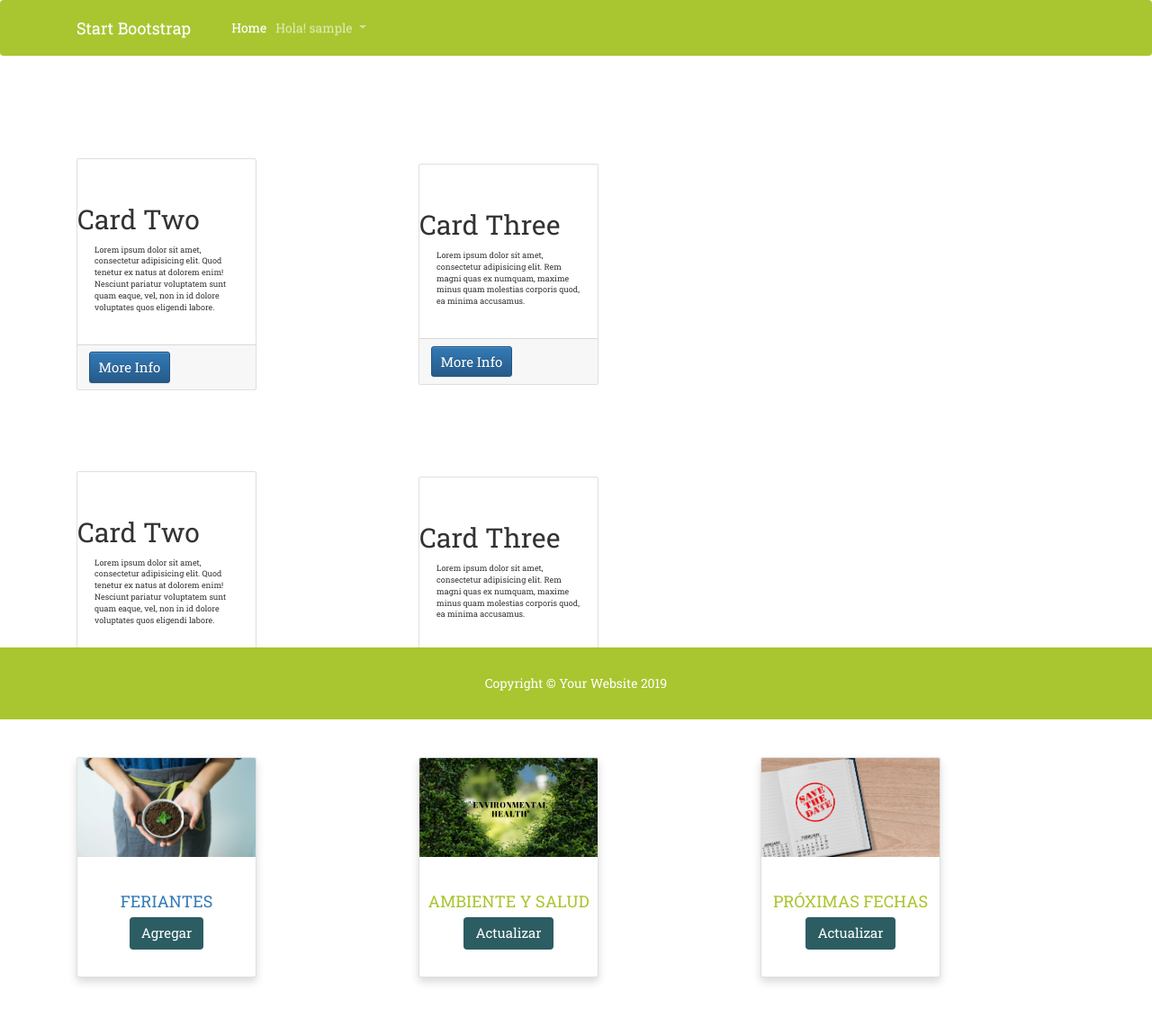
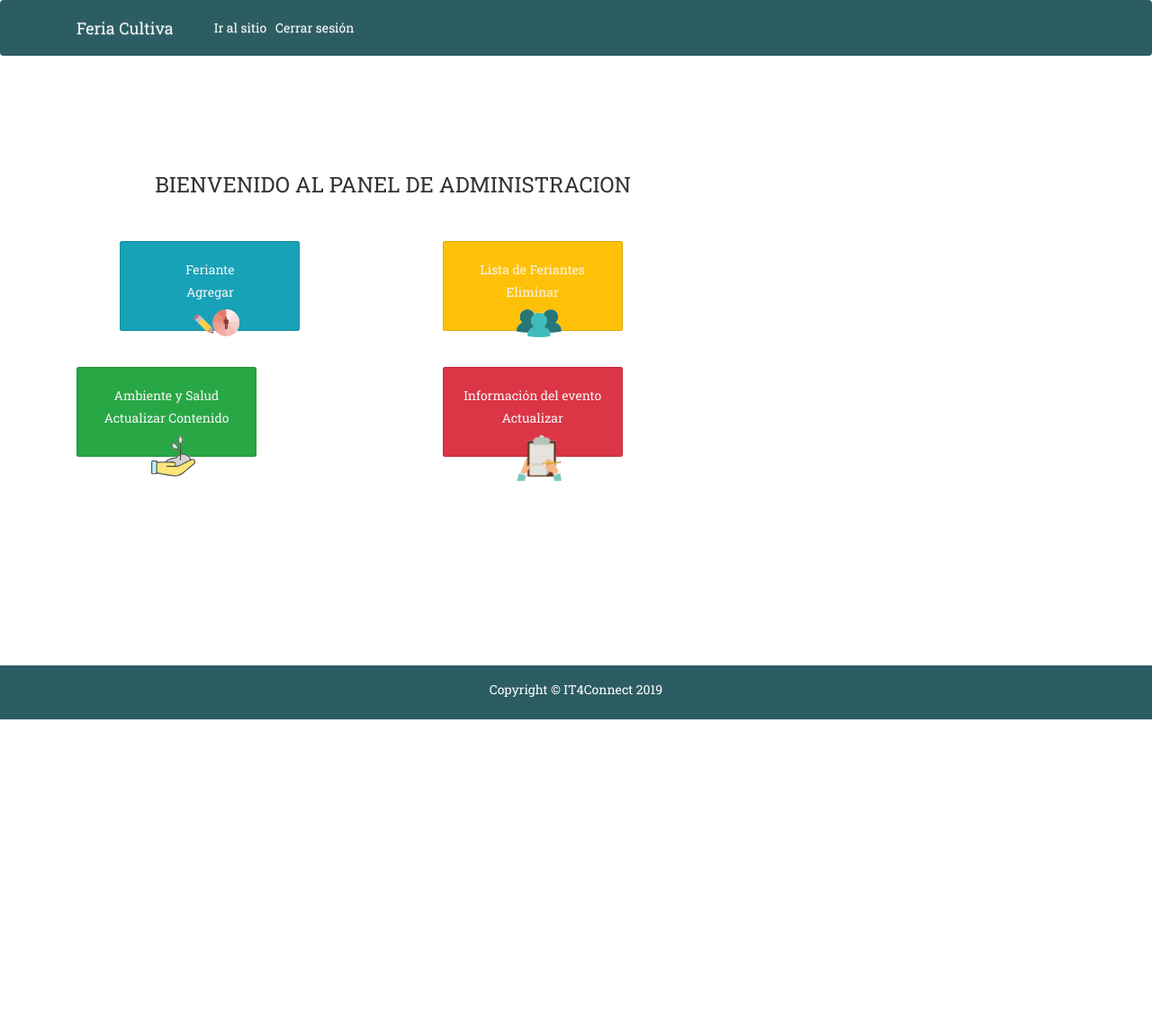
Before and after one commit to EmaRuidiaz/Cecual, a Django app: page /administrador/ in a window 1280 px wide. Shown: the whole page at 90% size. After the commit the page ends 800 px from the top, so only its background shows below. Run offline with Django 3.2, Linux system fonts and the light colour scheme; the visitor is signed in with stand-in values (Sample User, id 1); parts of the project's set-up code (start-up, migrations or seed data) failed here and were passed over; some libraries are stand-ins or nearby versions.

Commit message:
Seccion administrador arreglado

```diff
--- a/feriacultiva/apps/evento/urls.py
+++ b/feriacultiva/apps/evento/urls.py
@@ -8,6 +8,8 @@ urlpatterns = [
 
     path('', views.ListarEventos.as_view(), name="listarEventos"),
 
+    path('ActualizarEvento', views.ListarEventosAdmin.as_view(), name="listarEventosAdmin"),
+
     path('agregarevento', views.AgregarEvento.as_view(), name="agregarEvento"),
 
     path('detalleevento/<int:pk>', views.DetalleEvento.as_view(), name="detalleEvento"),
--- a/feriacultiva/apps/evento/views.py
+++ b/feriacultiva/apps/evento/views.py
@@ -10,6 +10,10 @@ from django.urls import reverse_lazy
 class ListarEventos(ListView):
 	model = Evento
 	template_name = 'evento/listarEventos.html'
+
+class ListarEventosAdmin(ListView):
+	model = Evento
+	template_name = 'evento/listarEventosAdmin.html'
 
 class AgregarEvento(LoginRequiredMixin,CreateView): #Vistas basadas en clases
 	model = Evento
--- a/feriacultiva/apps/publicaciones/urls.py
+++ b/feriacultiva/apps/publicaciones/urls.py
@@ -7,6 +7,7 @@ app_name = "publicacion"
 urlpatterns = [
 
     path('', views.ListarPublicaciones.as_view(), name="listarPublicaciones"),
+    path('GestionPublicaciones', views.ListarPublicaciones.as_view(), name="listarPublicacionesAdmin"),
 
     path('agregarpublicacion', views.AgregarPublicacion.as_view(), name="agregarPublicacion"),
 
--- a/feriacultiva/apps/publicaciones/views.py
+++ b/feriacultiva/apps/publicaciones/views.py
@@ -10,6 +10,10 @@ from django.urls import reverse_lazy
 class ListarPublicaciones(ListView):
 	model = Publicacion
 	template_name = 'Publicacion/listarPublicaciones.html'
+
+class ListarPublicaciones(ListView):
+	model = Publicacion
+	template_name = 'Publicacion/listarPublicacionesAdmin.html'
 
 class AgregarPublicacion(LoginRequiredMixin,CreateView): #Vistas basadas en clases
 	model = Publicacion
--- a/feriacultiva/statics/css/admin.css
+++ b/feriacultiva/statics/css/admin.css
@@ -1,66 +1,39 @@
-.masthead {
-  min-height: 100px;
-  background-size: cover;
-  background-position: center;
-  background-repeat: no-repeat;
+.title {
   font-family: 'Roboto Slab', serif;
+
 }
-
-#titulo {
-  font-size: 40px;
-  color: #F5F5F5;
-}
-
-section {
-  padding-top: 5%;
-  padding-bottom: 5%;
-}
-.btn {
-  font-family: 'Roboto Slab', serif;
-  background-color: #2c5d63;
-  color: #fff;
-  font-size: 15px;
-}
-
-.btn:hover {
-  background-color: #fff;
-}
-
 /* cards */
 
 .card {
     width: 20rem;
+    height: 10rem;
+    margin: 40px;
 }
 
-.card:hover {
-    box-shadow: 5px 10px 20px 1px rgba(0,0,0,0.253) !important;
-}
+.card-text {
+ color: #f5f5f5;
+ font-family: 'Roboto Slab', serif;
+ margin-top: 0px;
 
-.card-body {
-    padding: 3rem 0 !important;
-}
-.card-text {
-    font-size: 0.9rem;
-    padding: 0.4rem 1.9rem;
 }
 
 .card-titulo {
-  color: #a9c52f;
+  color: #f5f5f5;
   font-family: 'Roboto Slab', serif;
+  margin-bottom: 0px;
 }
+.card-img {
+  margin-top: 75px;
+  margin-left: 15px;
+  width: 25%;
+}
+.contenidoCard {
+  color: #f5f5f5;
+  font-family: 'Roboto Slab', serif;
 
-.container-fluid .row {
-    padding-top: 3rem;
 }
-.overflow {
-    overflow: hidden;
+.nav-link {
+  color: #f5f5f5;
+  font-family: 'Roboto Slab', serif;
+
 }
-
- .card-img-top {
-     transform: scale(1);
-     transition: transform 0.5s ease;
- }
-
- .card-img-top:hover {
-     transform: scale(1.3);
- }
--- a/feriacultiva/templates/administrador.html
+++ b/feriacultiva/templates/administrador.html
@@ -30,163 +30,106 @@
 
   <body style='font-family: "Roboto Slab", serif;'>
 
+<header>
 <!--navbar admin-->
-<nav class="navbar navbar-expand-lg navbar-dark bg fixed-top" style="background-color: #a9c52f;">
+  <nav class="navbar navbar-expand-lg fixed-top" style="background-color: #2c5d63;">
     <div class="container">
-      <a class="navbar-brand" href="#">Start Bootstrap</a>
+      <a class="navbar-brand" style="color: #f5f5f5;" href="{% url 'start' %}">Feria Cultiva</a>
       <button class="navbar-toggler" type="button" data-toggle="collapse" data-target="#navbarResponsive" aria-controls="navbarResponsive" aria-expanded="false" aria-label="Toggle navigation">
         <span class="navbar-toggler-icon"></span>
       </button>
       <div class="collapse navbar-collapse" id="navbarResponsive">
         <ul class="navbar-nav ml-auto">
-          <li class="nav-item active">
-            <a class="nav-link" href="#">Home
+          <li class="nav-item">
+            <a class="nav-link" href="{% url 'start' %}">Ir al sitio
               <span class="sr-only">(current)</span>
             </a>
           </li>
-          <li class="nav-item dropdown">
+          <li class="nav-item">
                 {% if user.is_authenticated %}
-                <a class="nav-link dropdown-toggle" href="#" id="navbarDropdownMenuLink" role="button" data-toggle="dropdown" aria-haspopup="true" aria-expanded="false">
-                  Hola! {{user.username}}
-                </a>
-                <div class="dropdown-menu" aria-labelledby="navbarDropdownMenuLink">
-                  <a class="dropdown-item" href="{% url 'logout' %}">Cerrar sesión</a>
-                </div>
+             <a class="nav-link" href="{% url 'logout' %}">Cerrar sesión</a>
                 {% endif %}
             </li>
         </ul>
       </div>
     </div>
   </nav>
+  </header>
+
+  <section style="padding: 15px; margin-bottom: 75px;">
 
 
-<section>
-    <div class="container">
+    <div class="container-fluid">
 
-    <!-- Heading Row -->
-    <div class="row align-items-center my-5">
+      <div class="col-lg-8 mx-auto" style="padding-top: 75px;">
 
+        <div class="row">
+          <div class="title mx-auto">
+           <h3> BIENVENIDO AL PANEL DE ADMINISTRACION</h3>
+          </div>
 
+          <div class="col-lg-6 col-xs-12 text-center">
 
-      <div class="col-md-4 mb-5">
-        <div class="card h-100">
-          <div class="card-body">
-            <h2 class="card-title">Card Two</h2>
-            <p class="card-text">Lorem ipsum dolor sit amet, consectetur adipisicing elit. Quod tenetur ex natus at dolorem enim! Nesciunt pariatur voluptatem sunt quam eaque, vel, non in id dolore voluptates quos eligendi labore.</p>
+            <div class="card bg-info mx-auto">
+            <a href="{% url 'feriante:agregar' %}" class="contenidoCard">
+              <img src="{% static 'img/feriante.png' %}" class="card-img w-25" alt="...">
+                <div class="card-img-overlay">
+                  <h5 class="card-title">Feriante</h5>
+                  <p class="card-text">Agregar</p>
                 </div>
-          <div class="card-footer">
-            <a href="#" class="btn btn-primary btn-sm">More Info</a>
+              </a>
             </div>
+
+            <div class="card bg-success">
+              <a href="{% url 'publicacion:listarPublicacionesAdmin' %}" class="contenidoCard">
+              <img src="{% static 'img/ambienteSalud.png' %}" class="card-img" alt="...">
+                <div class="card-img-overlay">
+                  <h5 class="card-title">Ambiente y Salud</h5>
+                  <p class="card-text">Actualizar Contenido</p>
                 </div>
+              </a>
             </div>
-      <!-- /.col-md-4 -->
-      <div class="col-md-4 mb-5">
-        <div class="card h-100">
-          <div class="card-body">
-            <h2 class="card-title">Card Three</h2>
-            <p class="card-text">Lorem ipsum dolor sit amet, consectetur adipisicing elit. Rem magni quas ex numquam, maxime minus quam molestias corporis quod, ea minima accusamus.</p>
-          </div>
-          <div class="card-footer">
-            <a href="#" class="btn btn-primary btn-sm">More Info</a>
-          </div>
-        </div>
-      </div>
-      <!-- /.col-md-4 -->
 
           </div>
-    <!-- /.row -->
+
+          <div class="col-lg-6 col-xs-12 text-center">
+
+            <div class="card bg-warning">
+              <a href="{% url 'feriante:listarFeriantes' %}" class="contenidoCard">
+              <img src="{% static 'img/ferianteslistar.png' %}" class="card-img w-25" alt="...">
+                <div class="card-img-overlay">
+                  <h5 class="card-title">Lista de Feriantes</h5>
+                  <p class="card-text">Eliminar</p>
                 </div>
-  <!-- /.container -->
-    <div class="container">
+              </a>
+            </div>
 
-    <!-- Heading Row -->
-    <div class="row align-items-center my-5">
-
-
-
-      <div class="col-md-4 mb-5">
-        <div class="card h-100">
-          <div class="card-body">
-            <h2 class="card-title">Card Two</h2>
-            <p class="card-text">Lorem ipsum dolor sit amet, consectetur adipisicing elit. Quod tenetur ex natus at dolorem enim! Nesciunt pariatur voluptatem sunt quam eaque, vel, non in id dolore voluptates quos eligendi labore.</p>
+            <div class="card bg-danger">
+              <a href="{% url 'evento:listarEventosAdmin' %}" class="contenidoCard">
+              <img src="{% static 'img/evento.png' %}" class="card-img w-25" alt="...">
+                <div class="card-img-overlay">
+                  <h5 class="card-title">Información del evento</h5>
+                  <p class="card-text">Actualizar</p>
                 </div>
-          <div class="card-footer">
-            <a href="#" class="btn btn-primary btn-sm">More Info</a>
+              </a>
             </div>
-        </div>
-      </div>
-      <!-- /.col-md-4 -->
-      <div class="col-md-4 mb-5">
-        <div class="card h-100">
-          <div class="card-body">
-            <h2 class="card-title">Card Three</h2>
-            <p class="card-text">Lorem ipsum dolor sit amet, consectetur adipisicing elit. Rem magni quas ex numquam, maxime minus quam molestias corporis quod, ea minima accusamus.</p>
-          </div>
-          <div class="card-footer">
-            <a href="#" class="btn btn-primary btn-sm">More Info</a>
-          </div>
-        </div>
-      </div>
-      <!-- /.col-md-4 -->
 
           </div>
-    <!-- /.row -->
-  </div>
-  <!-- /.container -->
-
-  <div class="container">
-        <div class="row">
-          <div class="col-md-4" >
-            <div class="card text-center shadow card">
-              <div class="overflow">
-                <img src="{% static 'img/feriantes.png' %}" class="card-img-top">
-              </div>
-              <div class="card-body text-center card-text">
-                <h4 class="card-title card-titulo"><a href="{% url 'feriante:listarFeriantes' %}">FERIANTES</a></h4>
-                <a href="{% url 'feriante:agregar' %}" class="btn ">Agregar</a>
-              </div>
-            </div>
-          </div>
-
-          <div class="col-md-4">
-            <div class="card text-center shadow card">
-              <div class="overflow">
-                <img src="{% static 'img/ambiente.png' %}" class="card-img-top">
-              </div>
-              <div class="card-body text-center card-text">
-                <h4 class="card-title card-titulo">AMBIENTE Y SALUD</h4>
-                <a href="#" class="btn ">Actualizar</a>
-              </div>
-            </div>
-          </div>
-
-          <div class="col-md-4">
-            <div class="card text-center shadow card">
-              <div class="overflow">
-                <img src="{% static 'img/fecha.png' %}" class="card-img-top">
-              </div>
-              <div class="card-body text-center card-text">
-                <h4 class="card-title card-titulo">PRÓXIMAS FECHAS</h4>
-                <a href="#" class="btn">Actualizar</a>
 
           </div>
         </div>
       </div>
-    </div>
-  </div>
-
     </section>
 
-  <footer class="py-5 bg fixed-bottom" style="background-color: #a9c52f;">
+
+      <footer class="fixed-bottom" style="background-color: #2c5d63; height: 60px;">
         <div class="container">
-      <p class="m-0 text-center text-white">Copyright &copy; Your Website 2019</p>
+          <p class="m-0 text-center text-white" style="color: #f5f5f5; padding-top: 17px;">Copyright &copy; IT4Connect 2019</p>
         </div>
       </footer>
-
+  </body>
      <script src="https://code.jquery.com/jquery-3.4.1.min.js" integrity="sha256-CSXorXvZcTkaix6Yvo6HppcZGetbYMGWSFlBw8HfCJo=" crossorigin="anonymous"></script>
     <script src="https://cdnjs.cloudflare.com/ajax/libs/popper.js/1.14.7/umd/popper.min.js" integrity="sha384-UO2eT0CpHqdSJQ6hJty5KVphtPhzWj9WO1clHTMGa3JDZwrnQq4sF86dIHNDz0W1" crossorigin="anonymous"></script>
     <!-- video -->
     <script src="https://stackpath.bootstrapcdn.com/bootstrap/4.3.1/js/bootstrap.min.js" integrity="sha384-JjSmVgyd0p3pXB1rRibZUAYoIIy6OrQ6VrjIEaFf/nJGzIxFDsf4x0xIM+B07jRM" crossorigin="anonymous"></script>
-
-  </body>
   </html>
```
Also changed, not shown: feriacultiva/statics/img/fecha.png (deleted), feriacultiva/statics/img/feriante.png (added), feriacultiva/statics/img/feriantes.png (deleted), feriacultiva/statics/img/fondo.png (deleted). Lines whose indentation alone changed are shown as unchanged.
